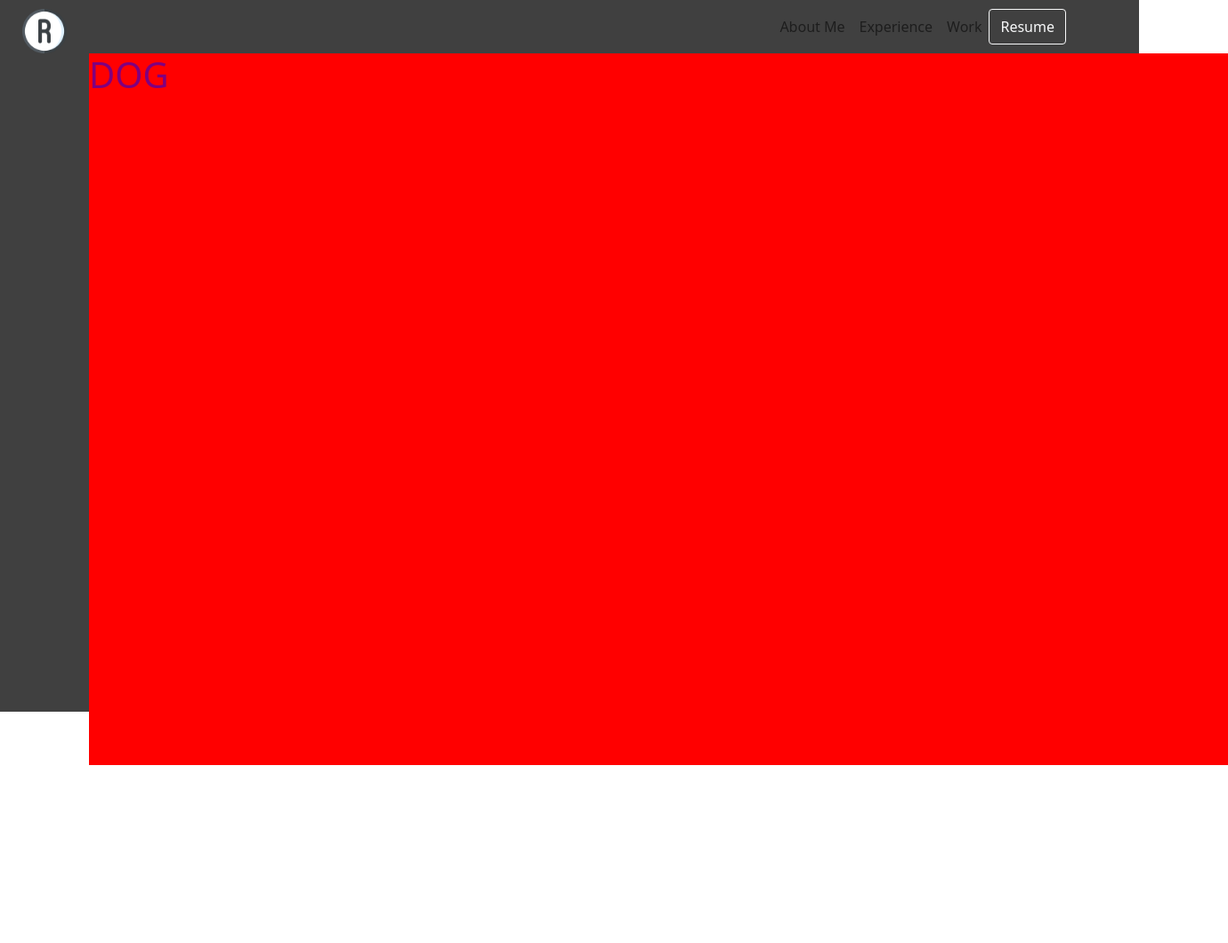
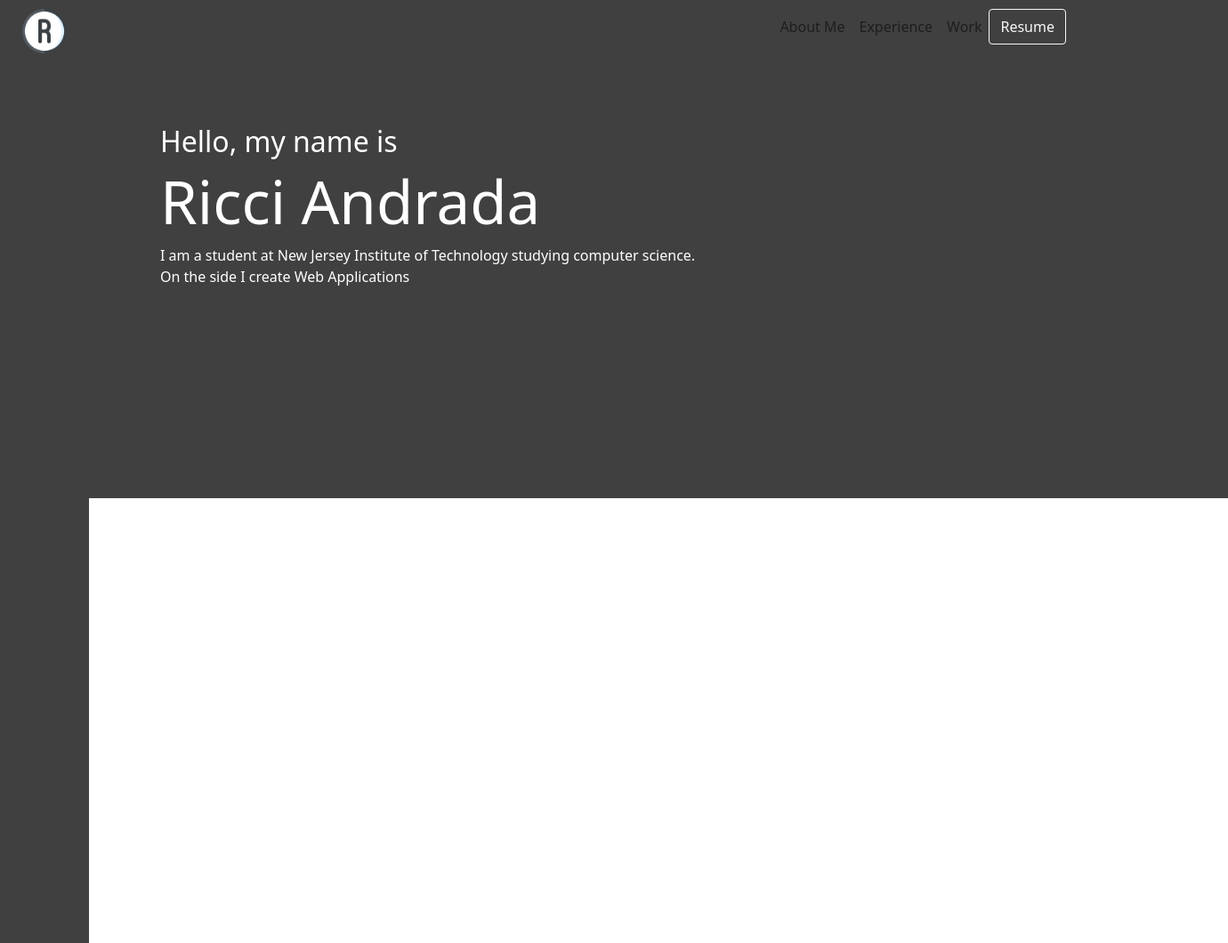
Before and after one commit to RicciDylanAndrada/RicciDAndrada, a Gatsby site: page / in a window 1280 px wide. Shown: the whole page at 89% size, 1380 px wide, since content can reach past the window. Before the commit the page ends 800 px from the top, so only its background shows below. Built offline with nearby package versions, Linux system fonts and the light colour scheme; Gatsby itself is replaced by a stand-in of ours.

Commit message:
added theme colors and intro

```diff
--- a/src/components/Body.jsx
+++ b/src/components/Body.jsx
@@ -1,15 +1,54 @@
 import * as React from "react";
+import 'bootstrap/dist/css/bootstrap.min.css';
+import { Container,Nav,Navbar,NavDropdown,Button } from "react-bootstrap";
+
 import "../styles/index.css"
 const Body = () =>{
 
+return (
 
-    return(
 
-            <div className="body">
-<h1>DOG</h1>
+
+
+
+
+            <div>
+            <Navbar collapseOnSelect expand="lg" className="navColor">
+              <Container>
+
+  <Navbar.Toggle aria-controls="responsive-navbar-nav" />
+  <Navbar.Collapse id="responsive-navbar-nav">
+    <Nav className="ms-auto">
+      <Nav.Link className="ms-auto" href="#intro">About Me</Nav.Link>
+      <Nav.Link href="#experience">Experience</Nav.Link>
+      <Nav.Link href="#work">Work</Nav.Link>
+      <Button variant="outline-light" >Resume</Button>
+
+
+    </Nav>
+
+  </Navbar.Collapse>
+  </Container>
+</Navbar>
+<div className="body">
+            <section id="intro" className="intro">
+            <h2>Hello, my name is</h2>
+            <h1>Ricci Andrada</h1>
+            <p>
+            I am a student at New Jersey Institute of Technology studying computer science.
+             <br/> On the side I create Web Applications
+            </p>
+
+
+            </section>
+
+
+            <section id="experience">
+<h1>Hello</h1>
+            </section>
             </div>
 
-
+       </div>
 
         );
 
--- a/src/pages/index.js
+++ b/src/pages/index.js
@@ -10,7 +10,6 @@ const IndexPage = () => {
   return (
     <main >
     <title>RicciDylanAndrada</title>
-    <Header/>
     <SideBar/>
 
     <Body/>
--- a/src/styles/index.css
+++ b/src/styles/index.css
@@ -1,15 +1,42 @@
-h1{    color:purple;
+h1{    color:white;
+    font-size: 4.2rem;
+}
+h2{
+    color:white;
+    font-size: 2rem;
+}
+p{
+    color:white
 }
 body{
-    background-color: purple;
+    background-color: #404040;
     color: red;
 
 }
+.nav{
+    width: 5000px;
+}
+.intro{
+    padding:80px;
+    height: 500px;
+    position: relative;
+    background-color: #404040;
+
+
+
+}
+
+#experience{
+    background-color: white;
+    height: 500px;
+    position: relative;
+}
+
 .body{
-    background-color: red;
+    background-color: #404040;
     color: red;
     height: 100%;
-    position: fixed;
+    position: absolute;
     left: 100px;
     width: 100%;
 }
```
